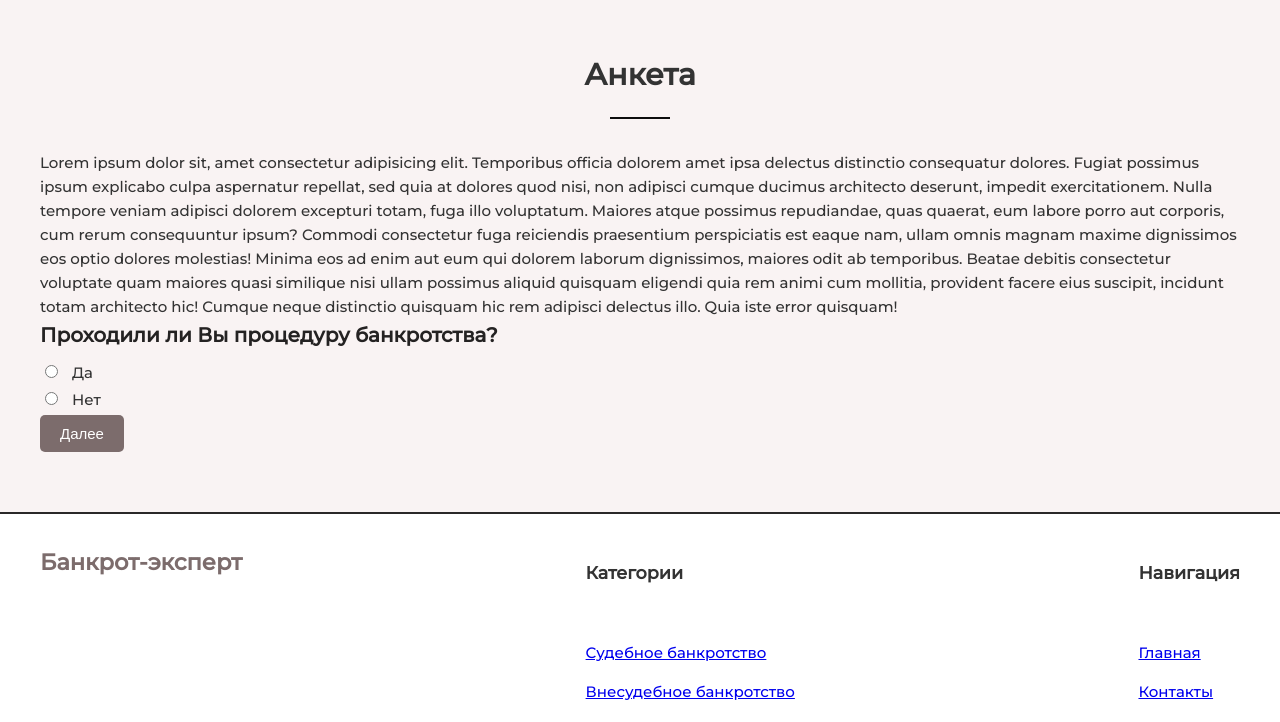
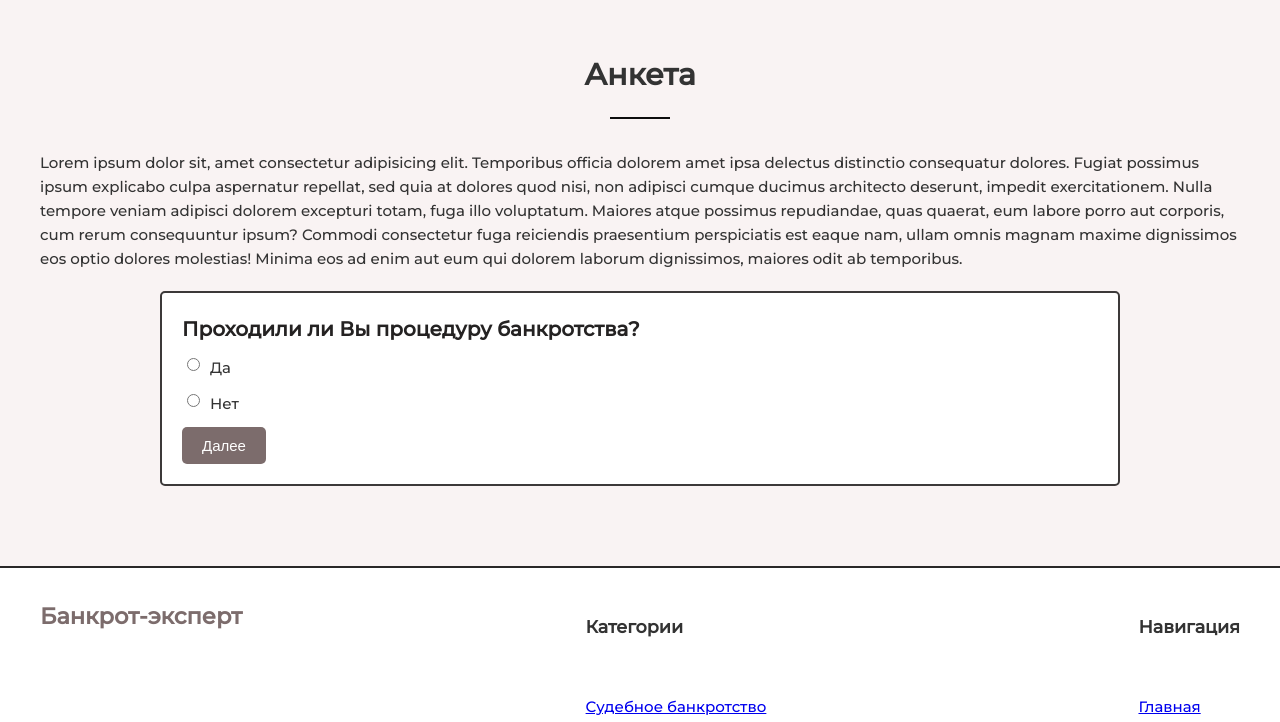
Before and after one commit to Egaster/anketa, a Flask app: page /form in a window 1280 px wide. Shown: the part 103-825 px from the top of the page. Run offline with Flask 3, Linux system fonts and the light colour scheme; some libraries are stand-ins or nearby versions.

Commit message:
Добавление стилей к форме

```diff
--- a/app.py
+++ b/app.py
@@ -4,9 +4,11 @@ import MySQLdb.cursors
 import re
 import hashlib
 import json
+import logging
 
 app = Flask(__name__)
 app.secret_key = ' key'
+app.logger.setLevel(logging.DEBUG)
 
 app.config['MYSQL_HOST'] = '127.0.0.1'
 app.config['MYSQL_USER'] = 'user'
@@ -15,6 +17,7 @@ app.config['MYSQL_DB'] = 'LOGIN'
 
 
 mysql = MySQL(app)
+
 
 with open('questions.json', 'r', encoding='utf8') as f:
     data = json.load(f)
@@ -80,7 +83,6 @@ def profile():
 def settings():
     return render_template('settings.html')  # Настройки
 
-
 @app.route('/sign-in', methods=['GET', 'POST'])
 def sign_in():
     msg = ''
@@ -134,5 +136,7 @@ def logout():
     session.pop('loggedin', None)
     return redirect(url_for('home'))
 
+
+
 if __name__ == "__main__":
     app.run(debug=True)
--- a/static/css/form.css
+++ b/static/css/form.css
@@ -16,12 +16,21 @@
     margin-bottom: 10px;
 }
 
-/* Стили для вариантов ответа */
+.answer-group {
+    display: flex;
+    align-items: center;
+    margin-bottom: 10px;
+}
+
 .answer {
     font-size: 15px;
     color: rgb(124, 108, 108);
     margin-bottom: 10px;
+    margin-right: 10px;  /* Добавлено */
+    vertical-align: middle;
 }
+
+
 
 /* Стили для кнопок */
 .button {
@@ -39,3 +48,8 @@
 .button:hover {
     background-color: rgb(60, 57, 57);
 }
+
+.buttons {
+    display: flex;
+    justify-content: space-between;
+}
--- a/templates/form.html
+++ b/templates/form.html
@@ -43,53 +43,6 @@
                 </div>
             </div>
         </header>
-
-        <style>
-            /* Стили для формы */
-            .form {
-                width: 80%;
-                margin: 20px auto;
-                padding: 20px;
-                border: 2px solid rgb(60, 57, 57);
-                border-radius: 5px;
-                background-color: #fff;
-            }
-
-            /* Стили для заголовка вопроса */
-            .question {
-                font-size: 20px;
-                font-weight: 700;
-                color: rgb(36, 34, 34);
-                margin-bottom: 10px;
-            }
-
-            /* Стили для вариантов ответа */
-            .answer {
-                font-size: 15px;
-                color: rgb(124, 108, 108);
-                margin-bottom: 10px;
-                display: inline-block; /* Добавлено */
-                margin-right: 10px; /* Добавлено */
-            }
-
-            /* Стили для кнопок */
-            .button {
-                font-size: 15px;
-                color: #fff;
-                background-color: rgb(124, 108, 108);
-                padding: 10px 20px;
-                border: none;
-                border-radius: 5px;
-                cursor: pointer;
-                text-decoration: none;
-                transition: background-color .3s linear;
-            }
-
-            .button:hover {
-                background-color: rgb(60, 57, 57);
-            }
-
-        </style>
         <section class="section">
             <div class="container__section">
 
@@ -97,21 +50,30 @@
                     <h2 class="section__title">Анкета</h2>
                 </div>
                 <div class="card__group">
-                    Lorem ipsum dolor sit, amet consectetur adipisicing elit. Temporibus officia dolorem amet ipsa delectus distinctio consequatur dolores. Fugiat possimus ipsum explicabo culpa aspernatur repellat, sed quia at dolores quod nisi, non adipisci cumque ducimus architecto deserunt, impedit exercitationem. Nulla tempore veniam adipisci dolorem excepturi totam, fuga illo voluptatum. Maiores atque possimus repudiandae, quas quaerat, eum labore porro aut corporis, cum rerum consequuntur ipsum? Commodi consectetur fuga reiciendis praesentium perspiciatis est eaque nam, ullam omnis magnam maxime dignissimos eos optio dolores molestias! Minima eos ad enim aut eum qui dolorem laborum dignissimos, maiores odit ab temporibus. Beatae debitis consectetur voluptate quam maiores quasi similique nisi ullam possimus aliquid quisquam eligendi quia rem animi cum mollitia, provident facere eius suscipit, incidunt totam architecto hic! Cumque neque distinctio quisquam hic rem adipisci delectus illo. Quia iste error quisquam!
+                    Lorem ipsum dolor sit, amet consectetur adipisicing elit. Temporibus officia dolorem amet ipsa delectus distinctio consequatur dolores. Fugiat possimus ipsum explicabo culpa aspernatur repellat, sed quia at dolores quod nisi, non adipisci cumque ducimus architecto deserunt, impedit exercitationem. Nulla tempore veniam adipisci dolorem excepturi totam, fuga illo voluptatum. Maiores atque possimus repudiandae, quas quaerat, eum labore porro aut corporis, cum rerum consequuntur ipsum? Commodi consectetur fuga reiciendis praesentium perspiciatis est eaque nam, ullam omnis magnam maxime dignissimos eos optio dolores molestias! Minima eos ad enim aut eum qui dolorem laborum dignissimos, maiores odit ab temporibus.
                 </div><!--/.card-->
-                <form calss='form' method="POST">
-                    <h1 class="question">{{ question.text }}</h1>
+                <form class='form' method="POST">
+                    <h1 class="question" id="question{{ question.id }}">{{ question.text }}</h1>
                     {% if question.id > 0 %}
-                        <input class="answer" type="radio" id="yes" name="next" value="{{ question.next.yes }}">
-                        <label for="yes">Да</label><br>
-                        <input class="answer" type="radio" id="no" name="next" value="{{ question.next.no }}">
-                        <label for="no">Нет</label><br>
-                        <input class="button" type="submit" value="Далее">
+                        <div class="answer-group">
+                            <input class="answer" type="radio" id="yes" name="next" value="{{ question.next.yes }}">
+                            <label for="yes">Да</label>
+                        </div>
+                        <div class="answer-group">
+                            <input class="answer" type="radio" id="no" name="next" value="{{ question.next.no }}">
+                            <label for="no">Нет</label>
+                        </div>
+                        <div class="buttons">
+                            {% if question.id != 1 %}
+                                <a class="button" href="{{ url_for('back') }}">Назад</a>
+                            {% endif %}
+                            <input class="button" type="submit" value="Далее">
+                        </div>
                     {% endif %}
                 </form>
-                {% if question.id != 1 %}
-                    <a class="button" href="{{ url_for('back') }}">Назад</a>
-                {% endif %}
+
+
+
         </section>
 
         <footer class="small__section" id="contacts">
```
